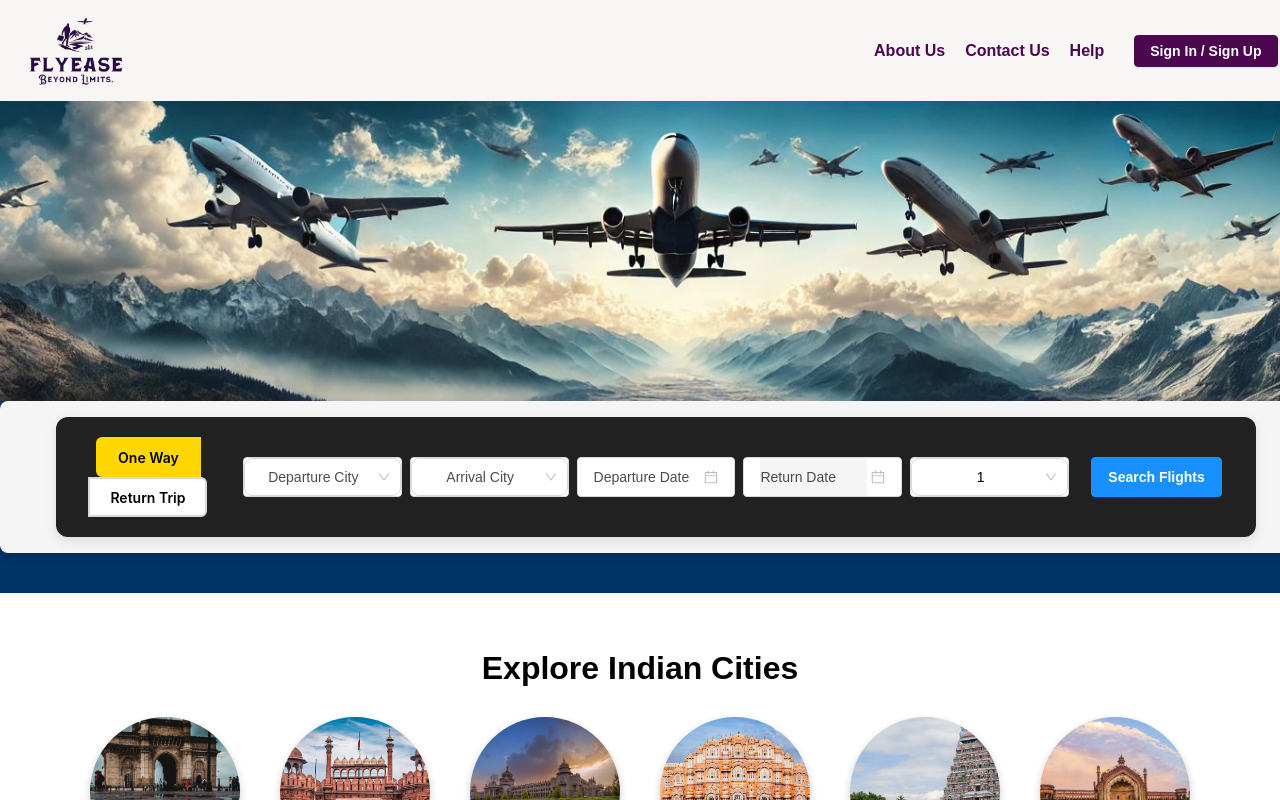
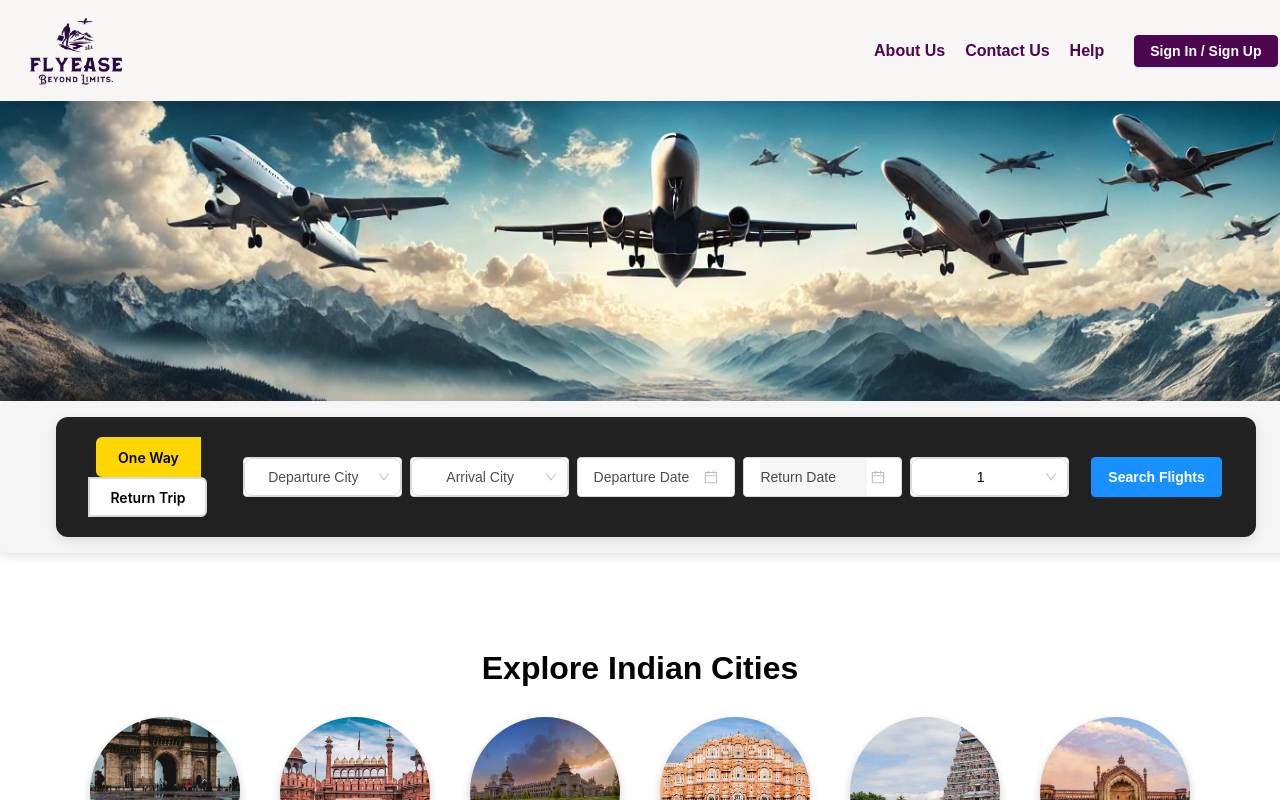
Before and after one commit to PrithviSingh17/Flight-Booking-System, a React (Vite) app in the folder user--frontend/: page / in a window 1280 px wide. Built offline with nearby package versions, Linux system fonts and the light colour scheme.

Commit message:
Enhance BookingConfirmed styles with a new home container and sticky header for improved layout and user experience

```diff
--- a/user--frontend/src/styles/BookingConfirmed.css
+++ b/user--frontend/src/styles/BookingConfirmed.css
@@ -12,7 +12,16 @@
   padding: 20px;
   margin-bottom: 24px;
 }
+.home-container {
+  background-color: white;
+  min-height: 100vh;
+}
 
+.header {
+  position: sticky;
+  top: 0;
+  z-index: 1000;
+}
 /* Flight Ticket Segment */
 .flight-ticket-segment {
   border-radius: 8px;
```
